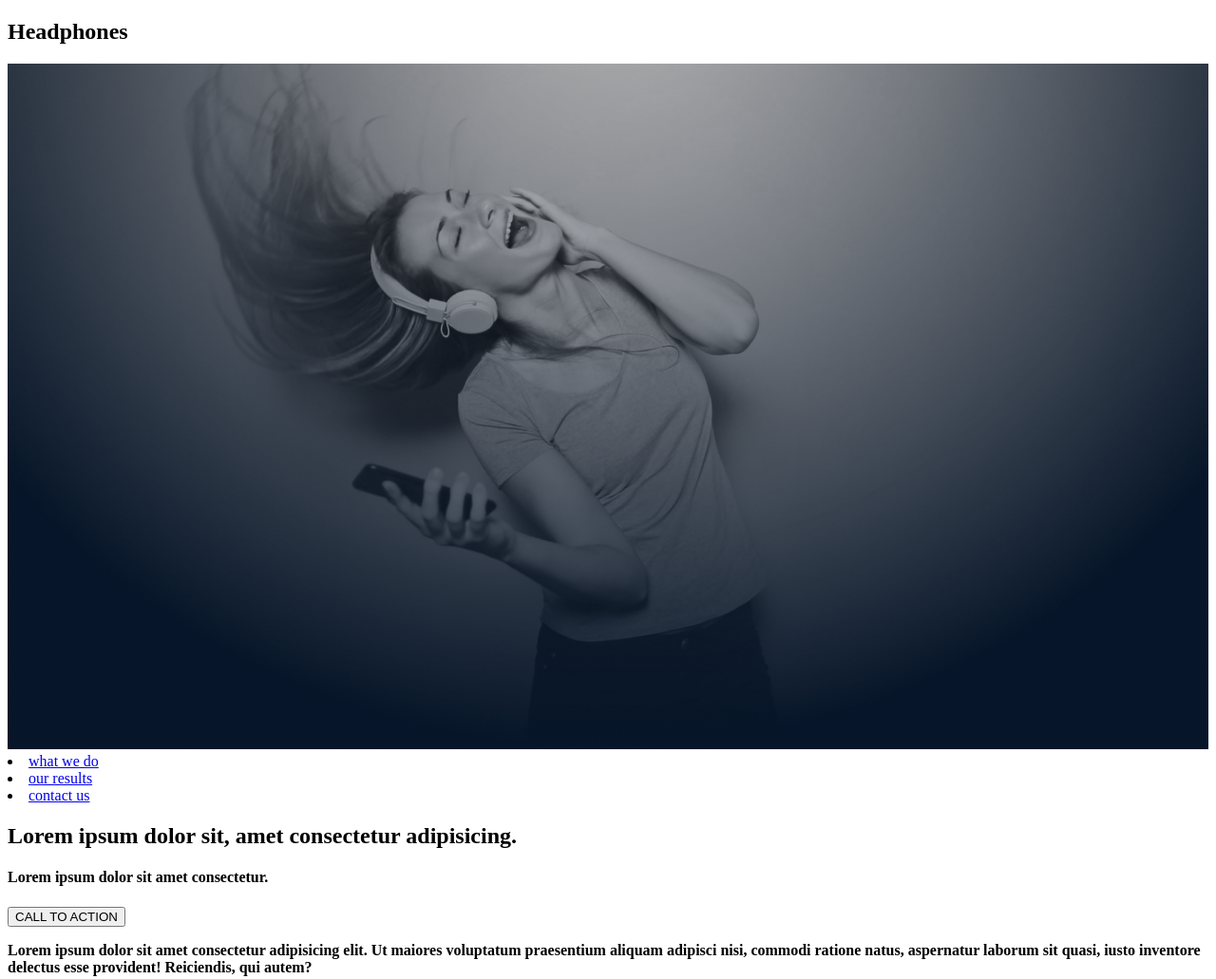
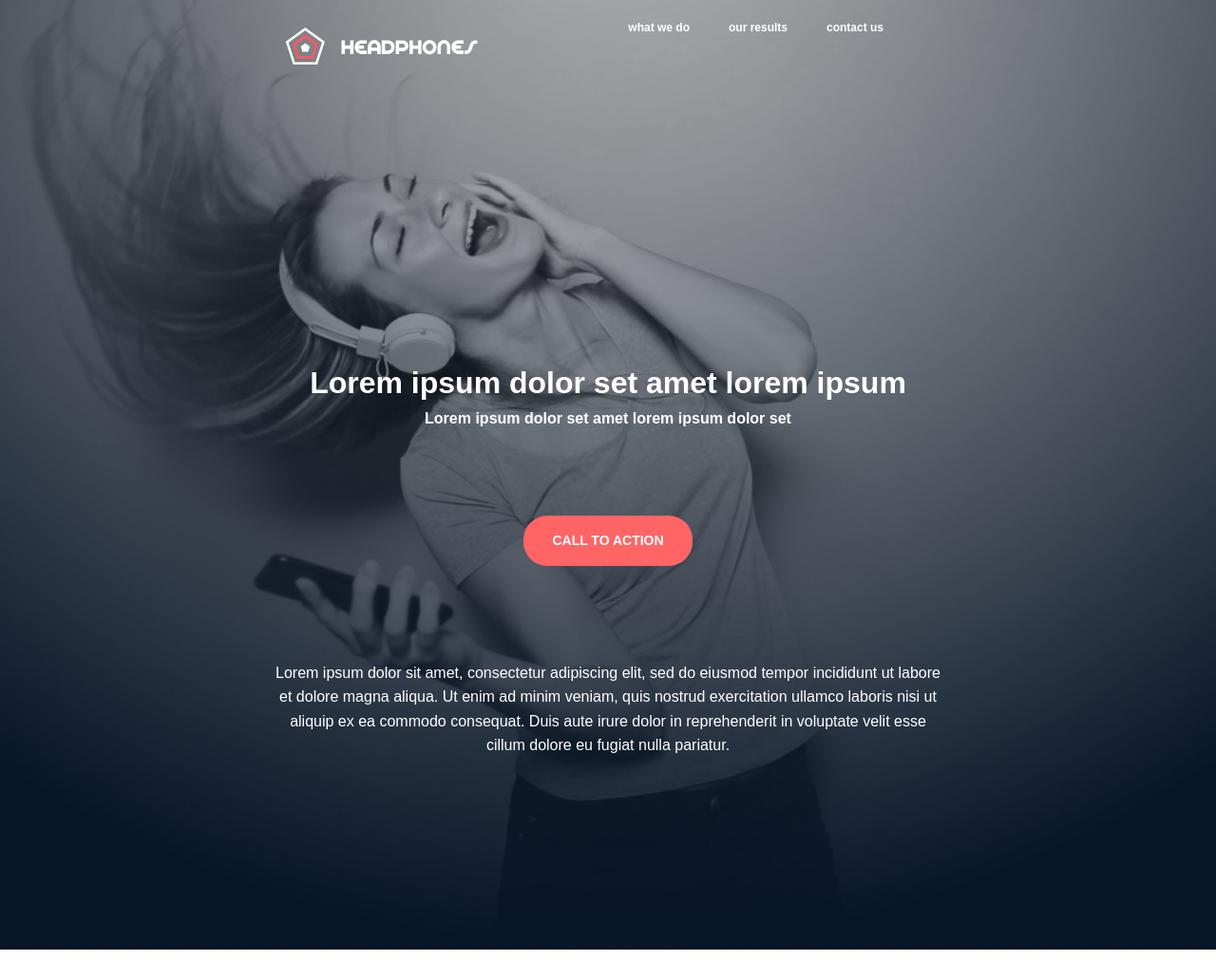
Before and after one commit to Lawwrenz/alx_html_css, a plain HTML site: page headphones/0-index.html in a window 1280 px wide. Shown: the whole page at 95% size. After the commit the page ends 1000 px from the top, so only its background shows below. Drawn offline with Linux system fonts and the light colour scheme.

```diff
--- a/headphones/0-index.html
+++ b/headphones/0-index.html
@@ -3,24 +3,74 @@
 <head>
     <meta charset="UTF-8">
     <meta name="viewport" content="width=device-width, initial-scale=1.0">
-    <title>Document</title>
-    <link rel="stylesheet" href="style.css">
+    <title>Header Section</title>
+    <link rel="stylesheet" href="0-styles.css"/>
+    <link rel="stylesheet" href="holberton_school-icon/style.css">
 </head>
 <body>
-    <header class>
-        <div>
-            <h2 style="font-style: source-sans-pro;">Headphones</h2>
-            <img src="Images/headphones_hero_1.jpg" alt="background-image" width="100%">
+
+        <header class="header">
+
+        <nav class="nav">
+
+            <div class="container">
+
+                <div class="nav-container">
+
+                    <a href="#" class="logo">
+
+                        <img src="images/logo_headphones.png" alt="Headphones Logo">
+
+                    </a>
+
+                    <ul class="nav-menu" id="navMenu">
+
+                        <li><a href="#" class="nav-link">what we do</a></li>
+                        <li><a href="#" class="nav-link">our results</a></li>
+                        <li><a href="#" class="nav-link">contact us</a></li>
+
+                    </ul>
+
+                    <div class="hamburger" id="hamburger">
+
+                        <span></span>
+                        <span></span>
+                        <span></span>
+
+                    </div>
+
+                </div>
+
+            </div>
+
+        </nav>
+
+        <div class="container">
+
+            <section class="hero">
+
+                <div class="hero-content">
+
+                    <h1>Lorem ipsum dolor set amet lorem ipsum</h1>
+
+                    <p class="hero-subtitle">Lorem ipsum dolor set amet lorem ipsum dolor set</p>
+
+                    <a href="#" class="cta-button">Call to Action</a>
+
+                    <p class="hero-description">
+                        Lorem ipsum dolor sit amet, consectetur adipiscing elit, sed do eiusmod tempor incididunt ut
+                        labore et dolore magna aliqua. Ut enim ad minim veniam, quis nostrud exercitation ullamco
+                        laboris nisi ut aliquip ex ea commodo consequat. Duis aute irure dolor in reprehenderit in
+                        voluptate velit esse cillum dolore eu fugiat nulla pariatur.
+                    </p>
+
+                </div>
+
+            </section>
+
         </div>
-        <li><a href="index.html">what we do</a></li>
-        <li><a href="results.html">our results</a></li>
-        <li><a href="contact.html">contact us</a></li>
+
     </header>
-    <section>
-        <div><h2>Lorem ipsum dolor sit, amet consectetur adipisicing.</h2>
-        <h4>Lorem ipsum dolor sit amet consectetur.<h4>
-        <button>CALL TO ACTION</button>
-        <p>Lorem ipsum dolor sit amet consectetur adipisicing elit. Ut maiores voluptatum praesentium aliquam adipisci nisi, commodi ratione natus, aspernatur laborum sit quasi, iusto inventore delectus esse provident! Reiciendis, qui autem?</p>
-    </section>
+
 </body>
 </html>
--- a/headphones/0-styles.css
+++ b/headphones/0-styles.css
@@ -1,24 +1,185 @@
 * {
-  box-sizing: border-box;
     margin: 0;
     padding: 0;
+    box-sizing: border-box;
 }
 
 body {
-  font-family: 'Poppins', sans-serif;
-  color: #333;
+    font-family: 'Source Sans Pro', sans-serif;
     line-height: 1.6;
-  background-color: #f9f9f9;
+    color: #FFFFFF;
+}
+
+.container {
+    max-width: 1000px;
+    margin: 0 auto;
+    padding: 0 40px;
 }
 
 /* Header Styles */
 .header {
+    background: url('images/headphones_hero_1.jpg');
+    background-size: cover;
+    background-position: center;
+    background-repeat: no-repeat;
+    height: 1000px;
+    color: #FFFFFF;
+    position: relative;
+}
+
+/* Navigation */
+.nav-container {
     display: flex;
     justify-content: space-between;
+    gap: 400px;
     align-items: center;
-  padding: 20px 0;
-  background-image: url("2.jpg");
-  background-size: cover;
-  top: 0;
-  z-index: 100;
+    padding: 28px 0;
 }
+
+.logo img {
+    height: 40px;
+    width: auto;
+    position: absolute;
+    left: 300px;
+}
+
+.nav-menu {
+    display: flex;
+    position: absolute;
+    right: 350px;
+    list-style: none;
+    gap: 41px;
+}
+
+.nav-link {
+    color: #FFFFFF;
+    text-decoration: none;
+    font-size: 12px;
+    font-weight: bold;
+    transition: color 0.3s ease;
+    position: relative;
+}
+
+.nav-link:hover,
+.nav-link:active {
+    color: #FF6565;
+}
+
+.nav-link::after {
+    content: '';
+    position: absolute;
+    bottom: -5px;
+    left: 0;
+    width: 0;
+    height: 2px;
+    background: #FF6565;
+    transition: width 0.3s ease;
+}
+
+.nav-link:hover::after {
+    width: 100%;
+}
+
+/* Mobile Menu Toggle */
+.hamburger {
+    display: none;
+    flex-direction: column;
+    cursor: pointer;
+    gap: 4px;
+}
+
+.hamburger span {
+    width: 25px;
+    height: 3px;
+    background: #FFFFFF;
+    transition: all 0.3s ease;
+}
+
+.hamburger.active span:nth-child(1) {
+    transform: rotate(45deg) translate(5px, 5px);
+}
+
+.hamburger.active span:nth-child(2) {
+    opacity: 0;
+}
+
+.hamburger.active span:nth-child(3) {
+    transform: rotate(-45deg) translate(7px, -6px);
+}
+
+/* Hero Section */
+.hero {
+    display: flex;
+    align-items: center;
+    min-height: 100vh;
+    text-align: center;
+    position: relative;
+    z-index: 1;
+}
+
+.hero-content {
+    width: 100%;
+    padding-top: 270px;
+}
+
+.hero h1 {
+    font-size: 32px;
+    font-weight: bold;
+    margin-top: 0px;
+    margin-bottom: 5px;
+    line-height: 1.2;
+}
+
+.hero-subtitle {
+    font-size: 16px;
+    font-weight: bold;
+    margin-bottom: 90px;
+    max-width: 600px;
+    margin-left: auto;
+    margin-right: auto;
+}
+
+.cta-button {
+  display: inline-block;
+    background: #FF6565;
+    color: #FFFFFF;
+    padding: 15px 30px;
+    border: none;
+    border-radius: 25px;
+    font-size: 14px;
+    font-weight: bold;
+    text-decoration: none;
+    text-transform: uppercase;
+    transition: opacity 0.3s ease;
+    cursor: pointer;
+    margin-bottom: 100px;
+
+}
+
+
+.cta-button:hover,
+.cta-button:active {
+    opacity: 0.9;
+}
+
+.hero-description {
+    font-size: 16px;
+    font-weight: 400;
+    line-height: 1.6;
+    max-width: 700px;
+    margin: 0 auto;
+}
+
+@media (max-width: 768px) and (min-width: 481px) {
+    .hero h1 {
+        font-size: 30px;
+    }
+
+    .nav-menu {
+        gap: 25px;
+    }
+
+    .hero-content {
+        padding-top: 200px;
+    }
+}
```
Also changed, not shown: 1 other file. Lines whose indentation alone changed are shown as unchanged.
